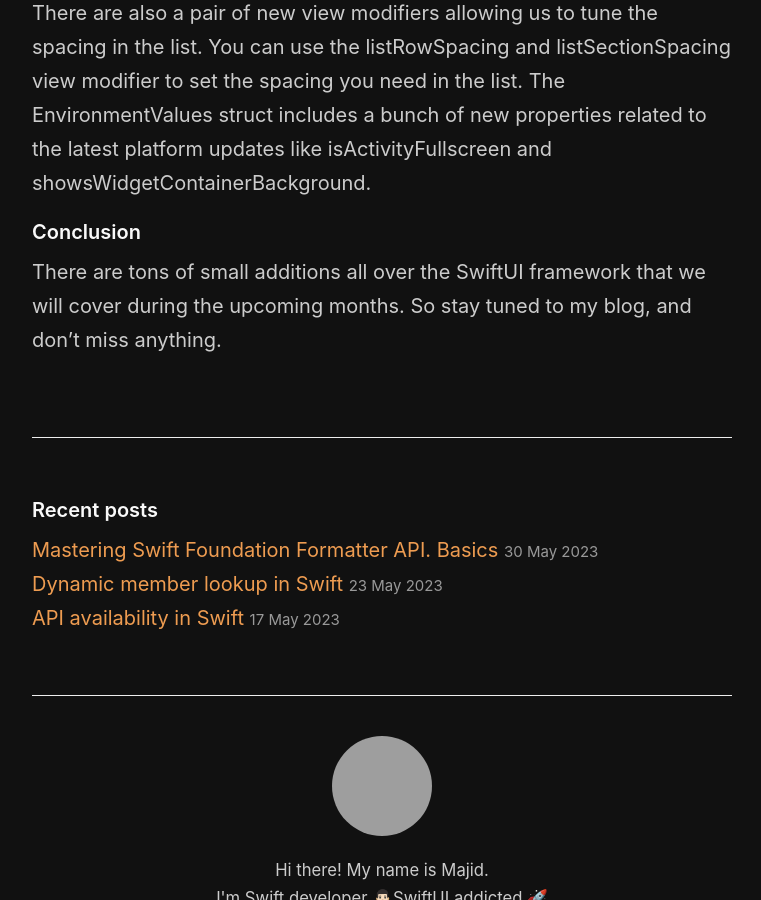
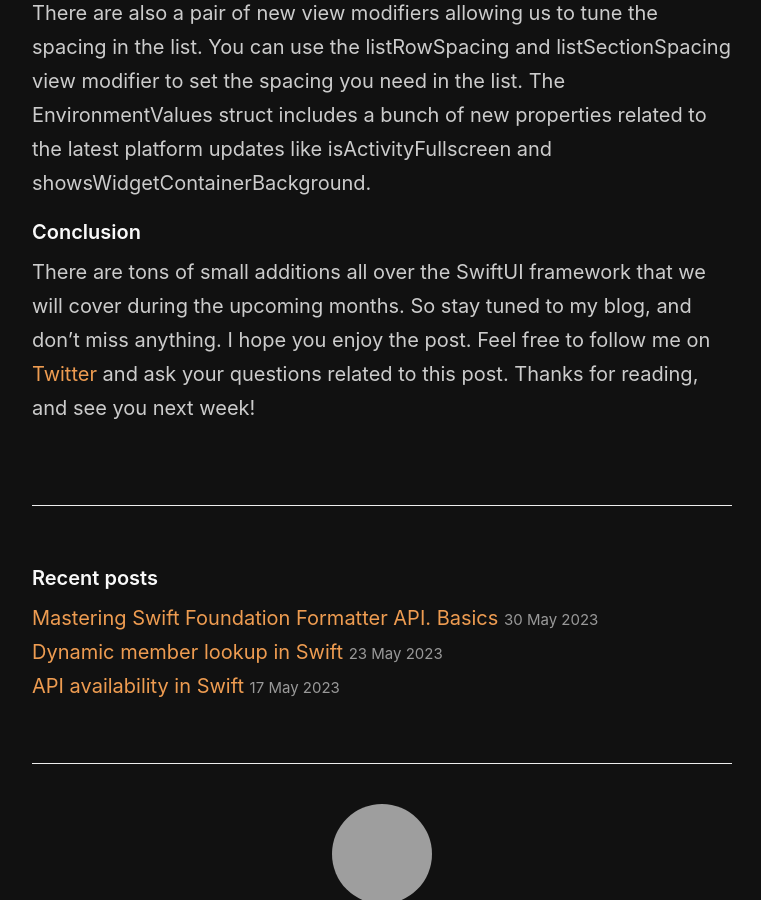
Before and after one commit to mecid/mecid.github.io, a Jekyll site: the page built from _posts/2023-06-06-what-is-new-in-swiftui-after-wwdc23.md, in a window 1280 px wide and 900 px high, scrolled down 7415 px, cut to the strip 0-900 px from the top of the window. Shown: the whole strip, without its empty margins (258-1019 px from the left). Built offline with Jekyll 4.4.1, drawn with Linux system fonts in a browser that asks for light colours; grey boxes are pictures that could not be loaded.

Commit message:
conclusion added to the wwdc 23 post

```diff
--- a/_posts/2023-06-06-what-is-new-in-swiftui-after-wwdc23.md
+++ b/_posts/2023-06-06-what-is-new-in-swiftui-after-wwdc23.md
@@ -282,4 +282,4 @@ struct ProductsView: View {
 There are also a pair of new view modifiers allowing us to tune the spacing in the list. You can use the listRowSpacing and listSectionSpacing view modifier to set the spacing you need in the list. The EnvironmentValues struct includes a bunch of new properties related to the latest platform updates like isActivityFullscreen and showsWidgetContainerBackground.
 
 #### Conclusion
-There are tons of small additions all over the SwiftUI framework that we will cover during the upcoming months. So stay tuned to my blog, and don't miss anything.
+There are tons of small additions all over the SwiftUI framework that we will cover during the upcoming months. So stay tuned to my blog, and don't miss anything. I hope you enjoy the post. Feel free to follow me on [Twitter](https://twitter.com/mecid) and ask your questions related to this post. Thanks for reading, and see you next week!
```
